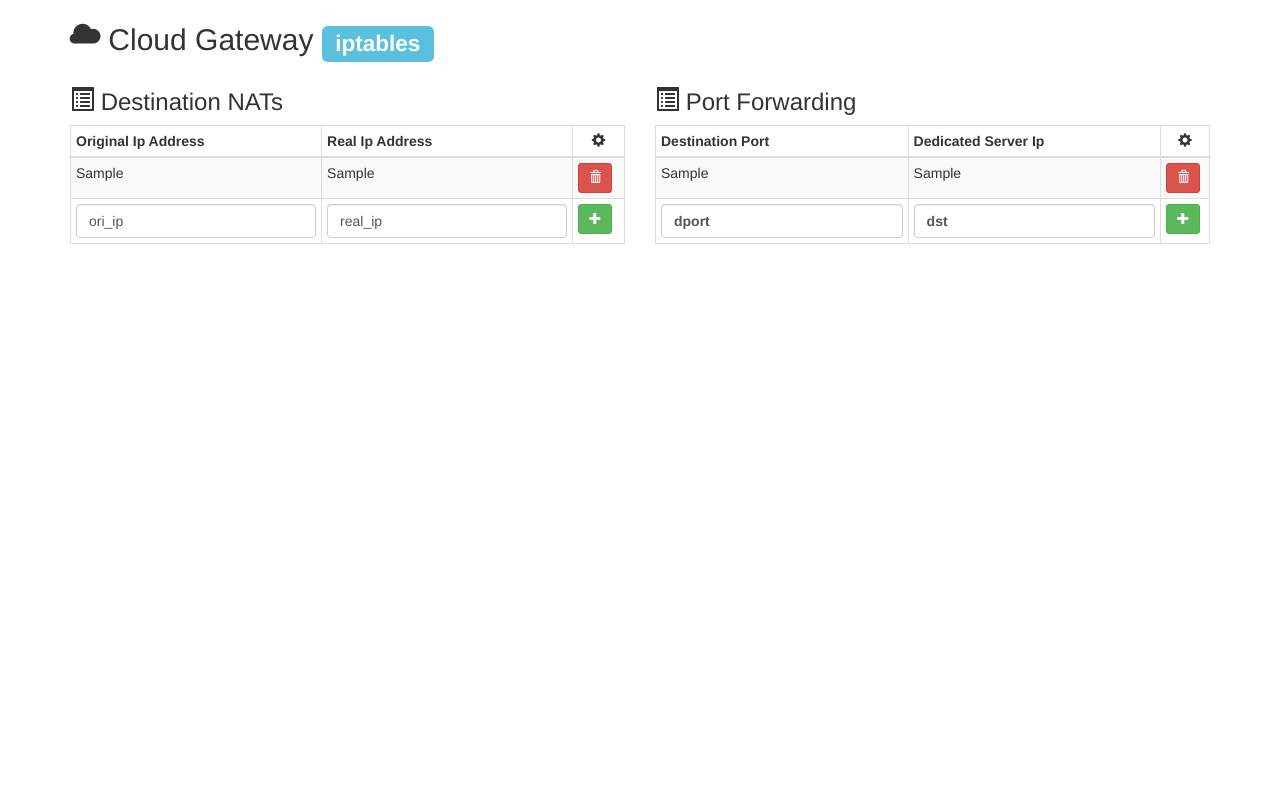
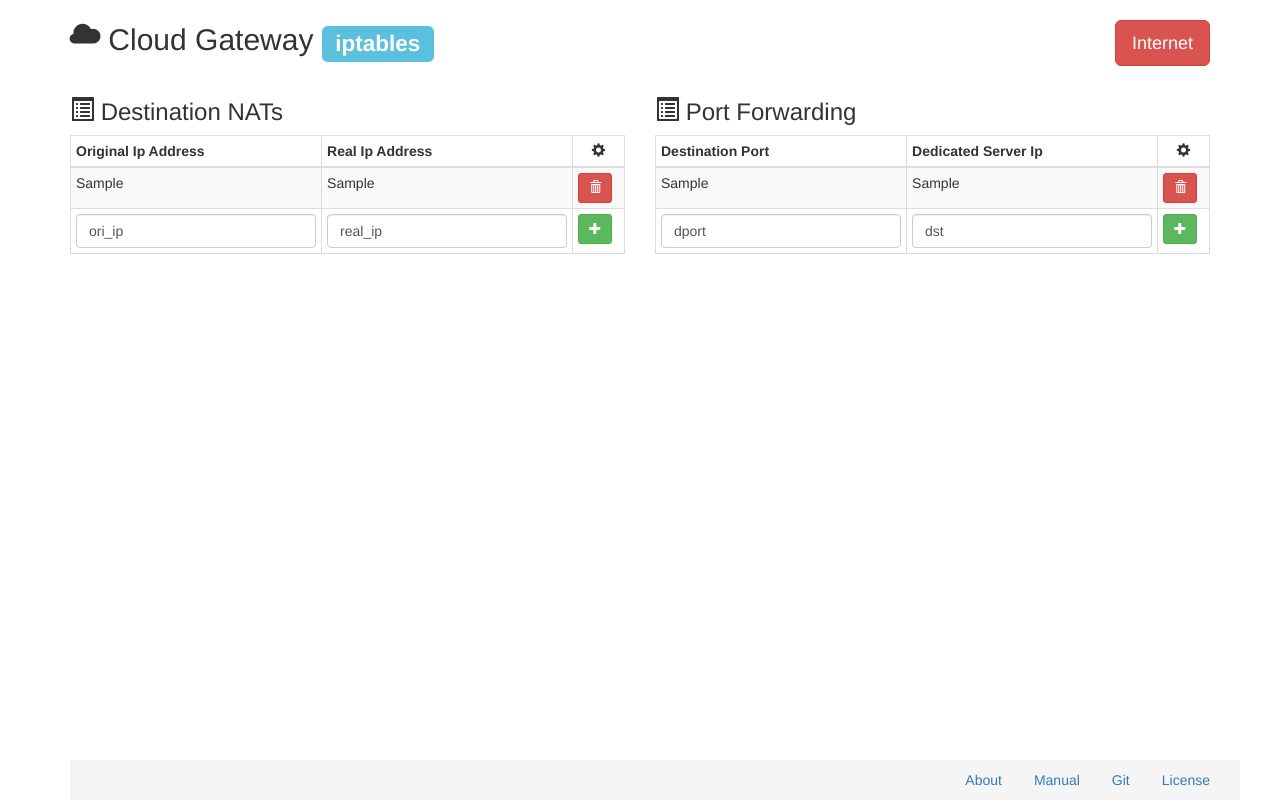
Before and after one commit to BU-NU-CLOUD-SP16/cloud-gateway, a Flask app: page / in a window 1280 px wide. Run offline with Flask 2, Linux system fonts and the light colour scheme; tables that the repository leaves empty hold one stand-in row (values such as "Sample post"); parts of the project's set-up code (start-up, migrations or seed data) failed here and were passed over; some libraries are stand-ins or nearby versions.

Commit message:
fake ip fix required, rest all fixed, enable disable internet button added, framework working on it!

```diff
--- a/server.py
+++ b/server.py
@@ -99,30 +99,28 @@ def dnat():
     elif request.method == 'DELETE':
         ori_ip = request.form['ori_ip']
         real_ip = request.form['real_ip']
-        params = {"ori_ip" : ori_ip, "real_ip" : real_ip}
+        # params = {"ori_ip" : ori_ip, "real_ip" : real_ip}
 
         # send delete request to slave vcg
-       # rsp = requests.delete(app.config["SLAVE_URL"] + '/dnat', data = params)
+        # rsp = requests.delete(app.config["SLAVE_URL"] + '/dnat', data = params)
 
         # if fail
-       # if rsp.content != "succ":
+        # if rsp.content != "succ":
         #    return rsp.content
 
         # execute rule delete locally
-       # del_dnat(ori_ip, real_ip)
-       # del_arp(real_ip)
-	print params
+        # del_dnat(ori_ip, real_ip)
+        # del_arp(real_ip)
+	# print params
         # delete rule into database
         execute_sql('DELETE FROM dnats WHERE ori_ip=? and real_ip=?', (ori_ip, real_ip,))
-        return "succ"
+        return "success"
 
 @app.route("/port_fwd", methods=['GET', 'POST', 'DELETE'])
 def port_fwd():
     if request.method == 'GET':
         cur = get_db().cursor()
-        for row in cur.execute("SELECT * FROM dnats"):
-            #do something
-            print "HaHaHa"
+        return cur.execute("SELECT * FROM dnats")
 
     elif request.method == 'POST':
         try:
@@ -133,7 +131,7 @@ def port_fwd():
 
             #  rule into database
             execute_sql('insert into port_fwds values (?, ?)', (dport, dst,))
-            return "succ"
+            return "success"
         except Exception as e:
             return str(e)
 
@@ -144,8 +142,8 @@ def port_fwd():
 
             del_port_fwd(dport, dst)
 
-            execute_sql('DELETE FROM port_fwds WHERE dport=?', (dport,))
-            return "succ"
+            execute_sql('DELETE FROM port_fwds WHERE dport=? and dst=?', (dport, dst,))
+            return "success"
         except Exception as e:
             return str(e)
 
@@ -170,12 +168,12 @@ def del_arp(ip):
     return subprocess.call(["arp -d ", ip], shell = True) == 0
 
 def add_port_fwd(dport, dst):
-    cmd = port_fwd_cmd % ("-A", "this_machien ip", dport, dst)
-    return subprocess.call(cmd, shell = True) == 0
+    cmd = port_fwd_cmd % ("-A", "this_machine ip", dport, dst)
+    return subprocess.check_output(cmd, shell = True)
 
 def del_port_fwd(dport, dst):
-    cmd = port_fwd_cmd % ("-D", "this_machien ip", dport, dst)
-    return subprocess.call(cmd, shell = True) == 0
+    cmd = port_fwd_cmd % ("-D", "this_machine ip", dport, dst)
+    return subprocess.check_output(cmd, shell = True)
 
 
 if __name__ == "__main__":
--- a/templates/index.html
+++ b/templates/index.html
@@ -14,7 +14,7 @@
 
       $(document).ready(function() {
 
-	$(document).on('click', '.dnats-add',function(event) {
+	$(document).on('click', '.dnats-add', function(event) {
             $row = $(this).closest('tr').add();
             $ori_ip = $row.find("td:nth-child(1)").children("input").val();
             $real_ip = $row.find("td:nth-child(2)").children("input").val();
@@ -27,6 +27,18 @@
             });
         });
 
+
+	$(document).on('click', '.port-fwds-add', function(event) {
+            $row = $(this).closest('tr').add();
+            $ori_ip = $row.find("td:nth-child(1)").children("input").val();
+            $real_ip = $row.find("td:nth-child(2)").children("input").val();
+		$('#port-fwds tbody:last').prepend('<tr><td>'+ $ori_ip +'</td><td>'+ $real_ip +'</td><td><button class="btn btn-danger btn-sm port-fwds-delete"><span class="glyphicon glyphicon-trash"></span></button></td> </tr>')
+            $.ajax({
+                 type: "POST",
+		 url: "/port_fwd",
+                 data: {ori_ip:$ori_ip, real_ip:$real_ip}
+            });
+        });
 
 	// Delete button for dnats
         $(document).on('click', '.dnats-delete',function(event) {
@@ -42,7 +54,7 @@
         });
 
         // Delete button for dnats
-        $('.port-fwds-delete').on('click', function(event) {
+        $(document).on('click', '.port-fwds-delete', function(event) {
             $row = $(this).closest('tr').remove();
             $dport = $row.find("td:nth-child(1)").text();
             $dst = $row.find("td:nth-child(2)").text();
@@ -53,13 +65,23 @@
             });
         });
 
+	// Button Color Change on click
+	$('.toggle-internet').click( function() {
+	   $(this).toggleClass('btn-danger').toggleClass('btn-success');
+	});
+
       });
 
     </script>
 </head>
 <body>
     <div class="container">
-        <h2><span class="glyphicon glyphicon-cloud"></span> Cloud Gateway <label class="label label-info">iptables</label></h2>
+	<div class="row">
+        <h2 class="col-lg-6"><span class="glyphicon glyphicon-cloud"></span> Cloud Gateway <label class="label label-info">iptables</label></h2>
+	<h2 class="col-lg-6">
+		<button class="btn btn-lg btn-danger toggle-internet pull-right">Internet</button>
+	</h2>
+	</div>
         <div class="row">
             <div class="col-md-6 col-lg-6">
                 <h3><span class="glyphicon glyphicon-list-alt"></span> Destination NATs</h3>
@@ -100,10 +122,10 @@
                     </table>
                 </div>
             </div>
-            <div id="port_fwds" class="col-md-6 col-lg-6">
+            <div class="col-md-6 col-lg-6">
                 <h3><span class="glyphicon glyphicon-list-alt"></span> Port Forwarding</h3>
                 <div class="table-responsive">
-                    <table class="table table-striped table-bordered table-condensed">
+                    <table id="port-fwds" class="table table-striped table-bordered table-condensed">
                             <thead>
                                <tr>
                                    <!-- <th>#</th>  -->
@@ -123,17 +145,26 @@
                                {% endfor %}
                                <tr>
                                    <!-- <td>2</td> -->
-                                    <form action="/port_fwd" method="POST">
-                                       <th><input type="text" value="dport" name="dport" class="form-control" placeholder="80"></input></th>
-                                       <th><input type="text" value="dst" name="dst" class="form-control" placeholder="0.0.0.0"></input></th>
-                                       <th><button class="btn btn-success btn-sm" type="submit"><span class="glyphicon glyphicon-plus"></span></button></th>
-                                    </form>
+                                       <td><input type="text" value="dport" name="dport" class="form-control" placeholder="80"></input></td>
+                                       <td><input type="text" value="dst" name="dst" class="form-control" placeholder="0.0.0.0"></input></td>
+                                       <td><button class="btn btn-success btn-sm port-fwds-add" type="submit"><span class="glyphicon glyphicon-plus"></span></button></td>
                                </tr>
                             </tbody>
                     </table>
             </div>
         </div>
     </div>
+
+    <footer class="footer" style="position:absolute;bottom:0;background-color:#f5f5f5">
+	<div class="container">
+	<ul class="nav nav-pills pull-right">
+		<li><a href="">About</a></li>
+		<li><a href="">Manual</a></li>
+		<li><a href="">Git</a></li>
+		<li><a href="">License</a></li>
+	</ul>
+	</div>
+    </footer>
 </body>
 
 </html>
```
Also changed, not shown: database.db, 2 other files.
